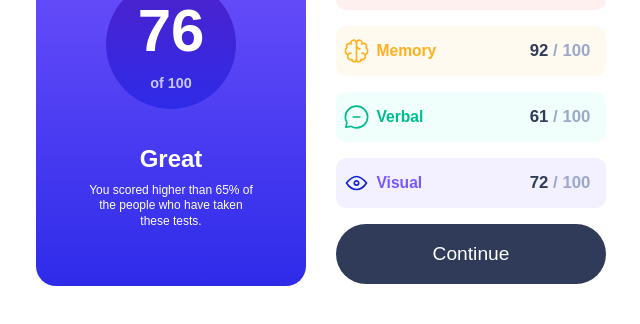
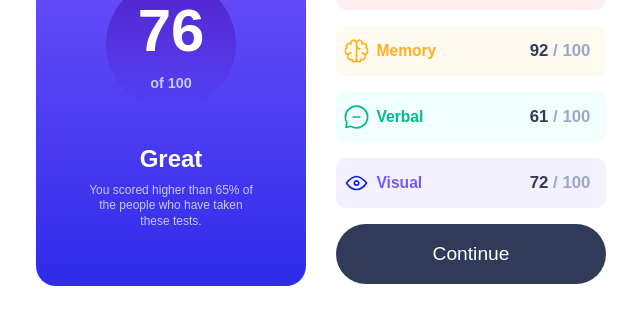
Before and after one commit to limaneto/frontend-mentor-results-summary, a plain HTML site: page index.html in a window 1280 px wide. Shown: the part 314-638 px from the top of the page, without its empty margins (304-944 px from the left). Drawn offline with Linux system fonts and the light colour scheme.

Commit message:
Some fixes

```diff
--- a/style.css
+++ b/style.css
@@ -1,3 +1,5 @@
+/* @import url("https://fonts.googleapis.com/css2?family=Hanken+Grotesk:ital,wght@0,200;0,300;0,400;0,500;0,600;0,700;0,800;0,900;1,200;1,300;1,400;1,500;1,600;1,700;1,800;1,900&display=swap"); */
+
 :root {
   --red: #ff5959;
   --orangey:	#ffb01f;
@@ -10,12 +12,12 @@
   --g-slate-blue: #7857ff;
   --g-royal-blue: #2e2be9;
   --g-violet-blue: #4e21ca;
-  --g-persian-blue: #2421ca;
+  --g-persian-blue: hsla(241, 72%, 46%, 0);
 }
 
 @font-face {
-  font-family: 'HankenGrotesk', sans-serif;
-  src: url(./assets/fonts//HankenGrotesk-VariableFont_wght.ttf);
+  font-family: 'Hanken Grotesk', sans-serif;
+  src: local('Hanken Grotesk'), url('./assets/fonts/HankenGrotesk-VariableFont_wght.ttf') format('truetype');
 }
 
 * {
@@ -27,7 +29,7 @@
 
 html, body {
   font-size: 62.5%;
-  font-family: 'HankenGrotesk', sans-serif;
+  font-family: 'Hanken Grotesk', sans-serif;
   height: 100vh;
   width: 100vw;
 }
@@ -47,7 +49,7 @@ section {
   align-items: center;
   justify-content: space-evenly;
   height: 40%;
-  background: linear-gradient(0deg, var(--g-royal-blue), var(--g-slate-blue));
+  background: linear-gradient(hsl(252, 100%, 67%), hsl(241, 81%, 54%));
   border-bottom-left-radius: 30px;
   border-bottom-right-radius: 30px;
   color: var(--white);
@@ -67,11 +69,10 @@ section > h1 {
   height: 130px;
   width: 130px;
   border-radius: 6rem;
-  background: linear-gradient(180deg, var(--g-violet-blue), var(--g-royal-blue));
+  background: linear-gradient(var(--g-violet-blue), var(--g-persian-blue));
 }
 
 #score > h2 {
-  font-size: 2rem;
   font-size: 5rem;
 }
 
@@ -94,6 +95,7 @@ section > h1 {
   font-size: 1.5rem;
   font-weight: 400;
   margin-bottom: 10px;
+  color: var(--lavender);
 }
 
 summary {
```
Also changed, not shown: 1 other file.
